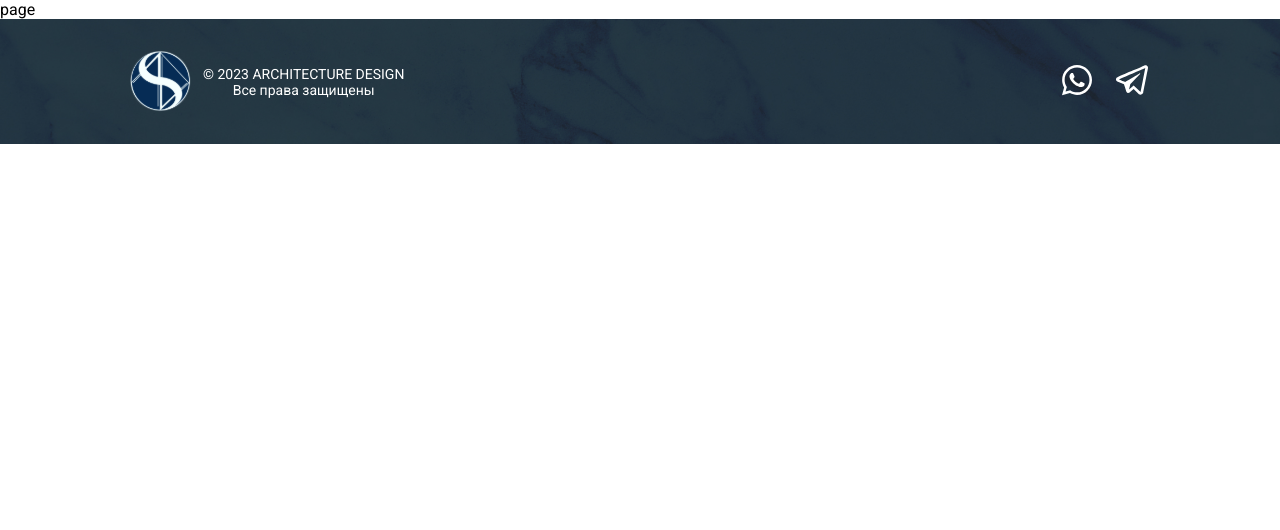
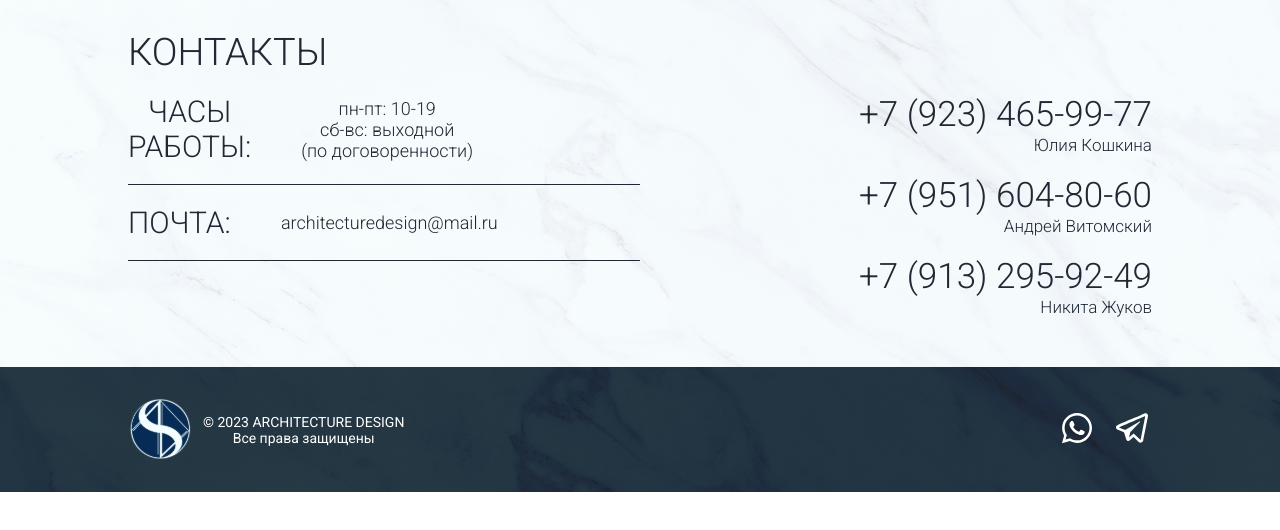
Before and after one commit to flwlss/design-web-app-next, a Next.js app: page / in a window 1280 px wide. Shown: the top 530 px of the page. Built offline with nearby package versions, Linux system fonts and the light colour scheme.

Commit message:
contacts

```diff
--- a/src/app/page.tsx
+++ b/src/app/page.tsx
@@ -1,3 +1,9 @@
+import Contacts from "@/sections/Contacts";
+
 export default function Home() {
-  return <div>page</div>;
+  return (
+    <>
+      <Contacts />
+    </>
+  );
 }
--- a/src/common/constants.ts
+++ b/src/common/constants.ts
@@ -10,3 +10,54 @@ export const socials = [
     svgSrc: "/images/icons/telegram.svg",
   },
 ];
+
+export const contactsInfo = [
+  {
+    id: 1,
+    title: "часы\nработы:",
+    text: "пн-пт: 10-19\nсб-вc: выходной\n(по договоренности)",
+  },
+  {
+    id: 2,
+    title: "почта:",
+    text: "architecturedesign@mail.ru",
+  },
+];
+
+export const employees = [
+  {
+    id: 1,
+    imageSrc: "/images/employees/julia.jpg",
+    phone: "+7 (923) 465-99-77",
+    name: "Юлия Кошкина",
+    post: "АРХИТЕКТОР, TEAM LEAD, FOUNDER",
+    description:
+      'Окончила Сибирский Государственный\nУниверситет в г. Новокузнецк\nпо специальности "Архитектура"\n\nЗанимается деятельностью в областях\nархитектуры и дизайна более 10 лет\n\nНаправления деятельности:\n- Архитектурное проектирование\n- Дизайн интерьера\n- Проектирование общих конструктивных\nи архитектурных решений зданий и сооружений',
+  },
+  {
+    id: 2,
+    imageSrc: "/images/employees/andrey.jpg",
+    phone: "+7 (951) 604-80-60",
+    name: "Андрей Витомский",
+    post: "АРХИТЕКТОР, ДИЗАЙНЕР, CEO",
+    description:
+      'Окончил Новосибирский Государственный\nУниверситет архитектуры, дизайна и искусств\nим А.Д. Крячкова по специальности "Архитектура"\n\nНаправления деятельности:\n- Архитектурное проектирование\n- Дизайн интерьера\nЗанимается деятельностью в областях\nархитектуры и дизайна более 4-х лет',
+  },
+  {
+    id: 3,
+    imageSrc: "/images/employees/nikita.jpg",
+    phone: "+7 (913) 295-92-49",
+    name: "Никита Жуков",
+    post: "ДИЗАЙНЕР, CEO",
+    description:
+      'Окончил Новосибирский Государственный\nАрхитектурно-Строительный Университет\n(СИБСТРИН) по специальности "Архитектура"\n\nНаправления деятельности:\n- Дизайн интерьера\n- Фитодизайн\nЗанимается деятельностью в области\nдизайна интерьера более 4-х лет',
+  },
+  {
+    id: 3,
+    imageSrc: "/images/employees/roma.jpg",
+    name: "Роман Агеев",
+    post: "ИНЖЕНЕР-КОНСТРУКТОР",
+    description:
+      'Окончил Новосибирский Государственный\nАрхитектурно-Строительный Университет\n(СИБСТРИН) по специальности "Архитектура"\n\nНаправления деятельности:\n- Архитектурное проектирование\n- Металлоконструкции\nЗанимается деятельностью в областях\nархитектуры и металлоконструкций\nболее 4-х лет',
+  },
+];
--- /dev/null
+++ b/src/sections/Contacts.tsx
@@ -0,0 +1,40 @@
+import { contactsInfo, employees } from "@/common/constants";
+import Container from "@/components/Container";
+
+const Contacts = () => {
+  return (
+    <section className="contacts">
+      <Container>
+        <>
+          <h1 className="contacts__title">контакты</h1>
+          <div className="contacts__wrapper">
+            <div className="contacts__info">
+              {contactsInfo.map((item) => {
+                return (
+                  <div key={item.id}>
+                    <h2>{item.title}</h2>
+                    <p>{item.text}</p>
+                  </div>
+                );
+              })}
+            </div>
+            <div className="contacts__comm">
+              {employees
+                .map((item) => {
+                  return (
+                    <div key={item.id}>
+                      <h2>{item.phone}</h2>
+                      <p>{item.name}</p>
+                    </div>
+                  );
+                })
+                .slice(0, 3)}
+            </div>
+          </div>
+        </>
+      </Container>
+    </section>
+  );
+};
+
+export default Contacts;
--- a/src/styles/components.scss
+++ b/src/styles/components.scss
@@ -1,12 +1,14 @@
 .container {
   max-width: 1280px;
   margin: 0 auto;
+  padding: 30px 0;
 
   @media (max-width: 1280px) {
     max-width: 1024px;
   }
 
   @media (max-width: 1024px) {
-    max-width: 789px;
+    max-width: 768px;
+    padding: 15px 0;
   }
 }
--- /dev/null
+++ b/src/styles/contacts.scss
@@ -0,0 +1,124 @@
+.contacts {
+  background-image: url("/images/backgrounds/whiteMarble.jpg");
+  background-position: center;
+  background-repeat: no-repeat;
+  background-size: cover;
+
+  &__title {
+    font-size: 38px;
+    color: #1f2833;
+    text-transform: uppercase;
+    font-weight: 300;
+
+    @media (max-width: 1024px) {
+      font-size: 30px;
+      display: flex;
+      justify-content: center;
+    }
+  }
+
+  &__wrapper {
+    display: flex;
+    justify-content: space-between;
+    margin-top: 20px;
+
+    @media (max-width: 1024px) {
+      display: flex;
+      flex-direction: column;
+      margin-top: 10px;
+    }
+  }
+
+  &__info {
+    width: 50%;
+
+    @media (max-width: 1024px) {
+      width: 100%;
+    }
+
+    div {
+      display: flex;
+      border-bottom: 1px solid #1f2833;
+      align-items: center;
+      margin-top: 20px;
+      padding-bottom: 20px;
+
+      @media (max-width: 1024px) {
+        justify-content: center;
+      }
+
+      &:first-child {
+        margin: 0;
+      }
+    }
+
+    h2 {
+      font-size: 30px;
+      color: #1f2833;
+      text-align: center;
+      text-transform: uppercase;
+      white-space: pre-wrap;
+      font-weight: 300;
+
+      @media (max-width: 1024px) {
+        display: none;
+      }
+    }
+
+    p {
+      font-size: 18px;
+      color: #1f2833;
+      text-align: center;
+      margin-left: 50px;
+      white-space: pre-wrap;
+      font-weight: 300;
+
+      @media (max-width: 1024px) {
+        margin-left: 0;
+        font-size: 16px;
+      }
+    }
+  }
+
+  &__comm {
+    width: 50%;
+    display: flex;
+    flex-direction: column;
+    text-align: right;
+
+    @media (max-width: 1024px) {
+      margin-top: 20px;
+      width: 100%;
+    }
+
+    div {
+      margin-bottom: 20px;
+
+      @media (max-width: 1024px) {
+        margin-bottom: 15px;
+      }
+    }
+
+    h2 {
+      font-size: 35px;
+      color: #1f2833;
+      font-weight: 300;
+
+      @media (max-width: 1024px) {
+        text-align: center;
+        font-size: 28px;
+      }
+    }
+
+    p {
+      font-size: 17px;
+      color: #1f2833;
+      font-weight: 300;
+
+      @media (max-width: 1024px) {
+        font-size: 15px;
+        text-align: center;
+      }
+    }
+  }
+}
--- a/src/styles/footer.scss
+++ b/src/styles/footer.scss
@@ -1,13 +1,8 @@
 .footer {
-  background-image: url("/images/backgrounds/footerBg.jpg");
+  background-image: url("/images/backgrounds/blueMarble.jpg");
   background-position: center;
   background-repeat: no-repeat;
   background-size: cover;
-  padding: 30px 0;
-
-  @media (max-width: 1024px) {
-    padding: 15px 0;
-  }
 
   &__wrapper {
     display: flex;
@@ -38,7 +33,7 @@
       text-align: center;
       color: #ffffff;
 
-      @media (max-width: 789px) {
+      @media (max-width: 1024px) {
         font-size: 12px;
       }
     }
@@ -64,7 +59,7 @@
     img {
       width: 40px;
 
-      @media (max-width: 789px) {
+      @media (max-width: 1024px) {
         width: 30px;
       }
     }
--- a/src/styles/styles.scss
+++ b/src/styles/styles.scss
@@ -1,5 +1,6 @@
 @import "./footer.scss";
 @import "./components.scss";
+@import "./contacts.scss";
 
 /* Указываем box sizing */
 *,
```
Also changed, not shown: public/images/backgrounds/blueMarble.jpg (renamed from public/images/backgrounds/footerBg.jpg), public/images/backgrounds/whiteMarble.jpg (added).
